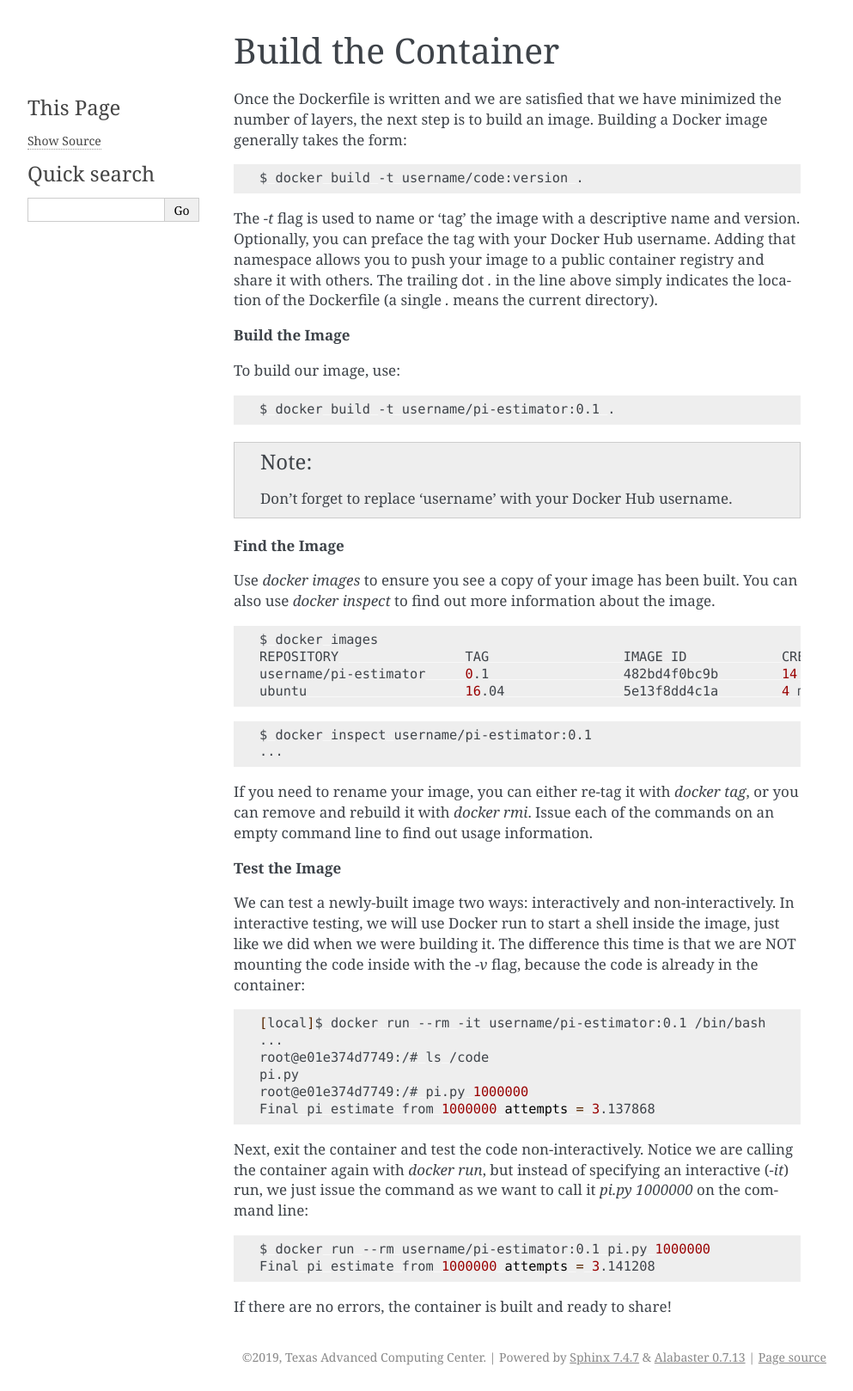
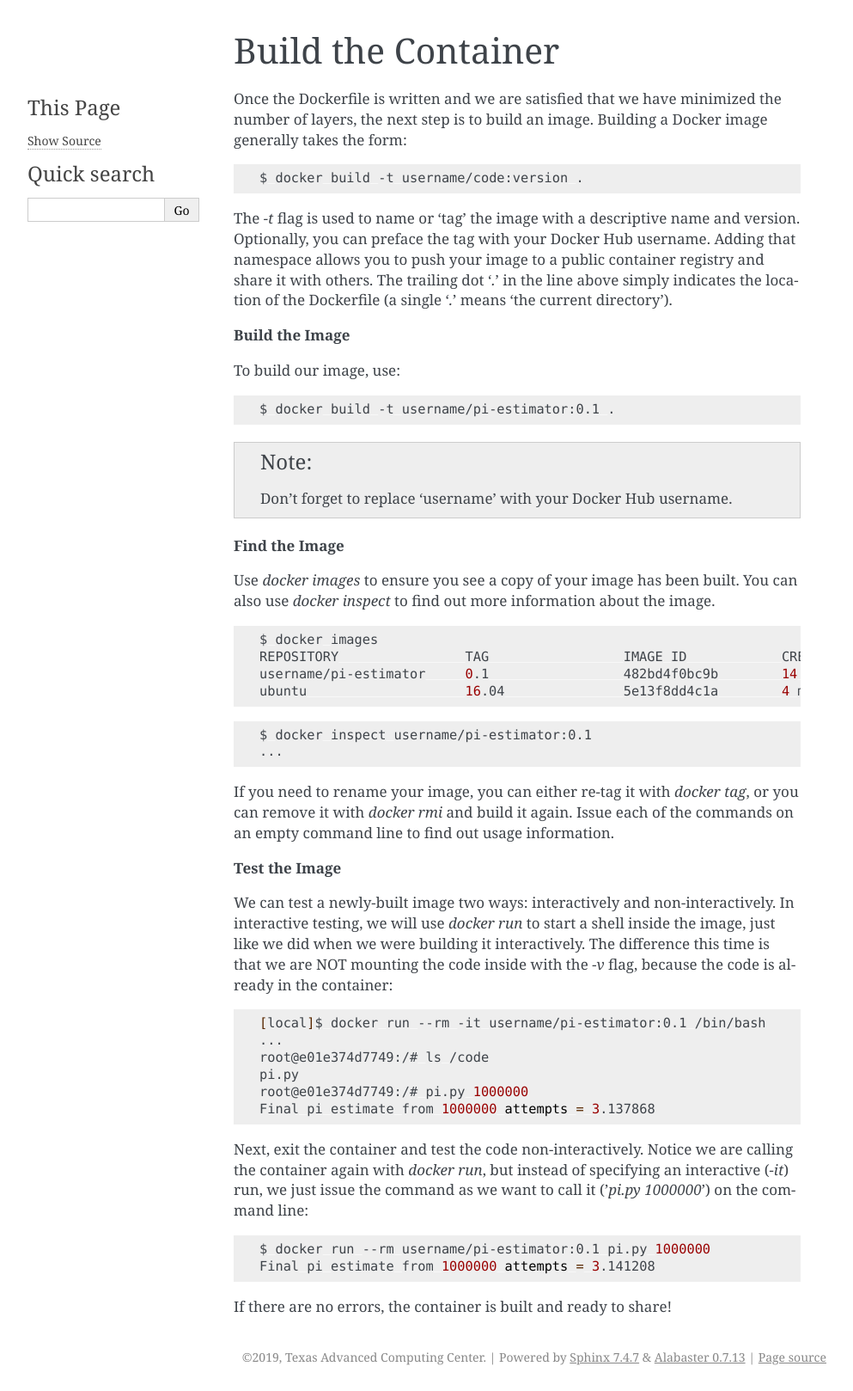
Before and after one commit to TACC/containers_at_tacc, a Sphinx documentation site: the page built from docs/containerize-your-code/docker_build.rst, in a window 1280 px wide. Shown: the whole page at 86% size, without its empty margins (148-1141 px from the left). Built offline with Sphinx 7.4.7, drawn with Linux system fonts in a browser that asks for light colours.

Commit message:
some more microchanges

```diff
--- a/docs/containerize-your-code/docker_build.rst
+++ b/docs/containerize-your-code/docker_build.rst
@@ -12,9 +12,9 @@ generally takes the form:
 The `-t` flag is used to name or 'tag' the image with a descriptive name and
 version. Optionally, you can preface the tag with your Docker Hub username.
 Adding that namespace allows you to push your image to a public container
-registry and share it with others. The trailing dot `.` in the line above simply
-indicates the location of the Dockerfile (a single `.` means the current
-directory).
+registry and share it with others. The trailing dot '`.`' in the line above simply
+indicates the location of the Dockerfile (a single '`.`' means 'the current
+directory').
 
 **Build the Image**
 
@@ -47,17 +47,17 @@ also use `docker inspect` to find out more information about the image.
    ...
 
 If you need to rename your image, you can either re-tag it with `docker tag`, or
-you can remove and rebuild it with `docker rmi`. Issue each of the commands on
-an empty command line to find out usage information.
+you can remove it with `docker rmi` and build it again. Issue each of the commands
+on an empty command line to find out usage information.
 
 
 **Test the Image**
 
 We can test a newly-built image two ways: interactively and non-interactively.
-In interactive testing, we will use Docker run to start a shell inside the
-image, just like we did when we were building it. The difference this time is
-that we are NOT mounting the code inside with the `-v` flag, because the code is
-already in the container:
+In interactive testing, we will use `docker run` to start a shell inside the
+image, just like we did when we were building it interactively. The difference
+this time is that we are NOT mounting the code inside with the `-v` flag,
+because the code is already in the container:
 
 .. code-block:: bash
 
@@ -70,7 +70,7 @@ already in the container:
 
 Next, exit the container and test the code non-interactively. Notice we are calling
 the container again with `docker run`, but instead of specifying an interactive
-(`-it`) run, we just issue the command as we want to call it `pi.py 1000000` on
+(`-it`) run, we just issue the command as we want to call it ('`pi.py 1000000`') on
 the command line:
 
 .. code-block:: bash
--- a/docs/containerize-your-code/docker_push.rst
+++ b/docs/containerize-your-code/docker_push.rst
@@ -22,7 +22,7 @@ Others will be able to pull a copy of your container with:
 
 It is also a good idea to save your Dockerfile and accompanying code somewhere
 safe and somewhere others may find it. Github is a good place for that. Github
-also has integrations to automatically update your Dockerfile every time you
-commit new code.
+also has integrations to automatically update your image in the public container
+registry every time you commit new code.
 
 For example, see: `Set up automated builds <https://docs.docker.com/docker-hub/builds/>`_
```
Also changed, not shown: docs/containerize-your-code/other_considerations.rst (+7 -6 lines).
